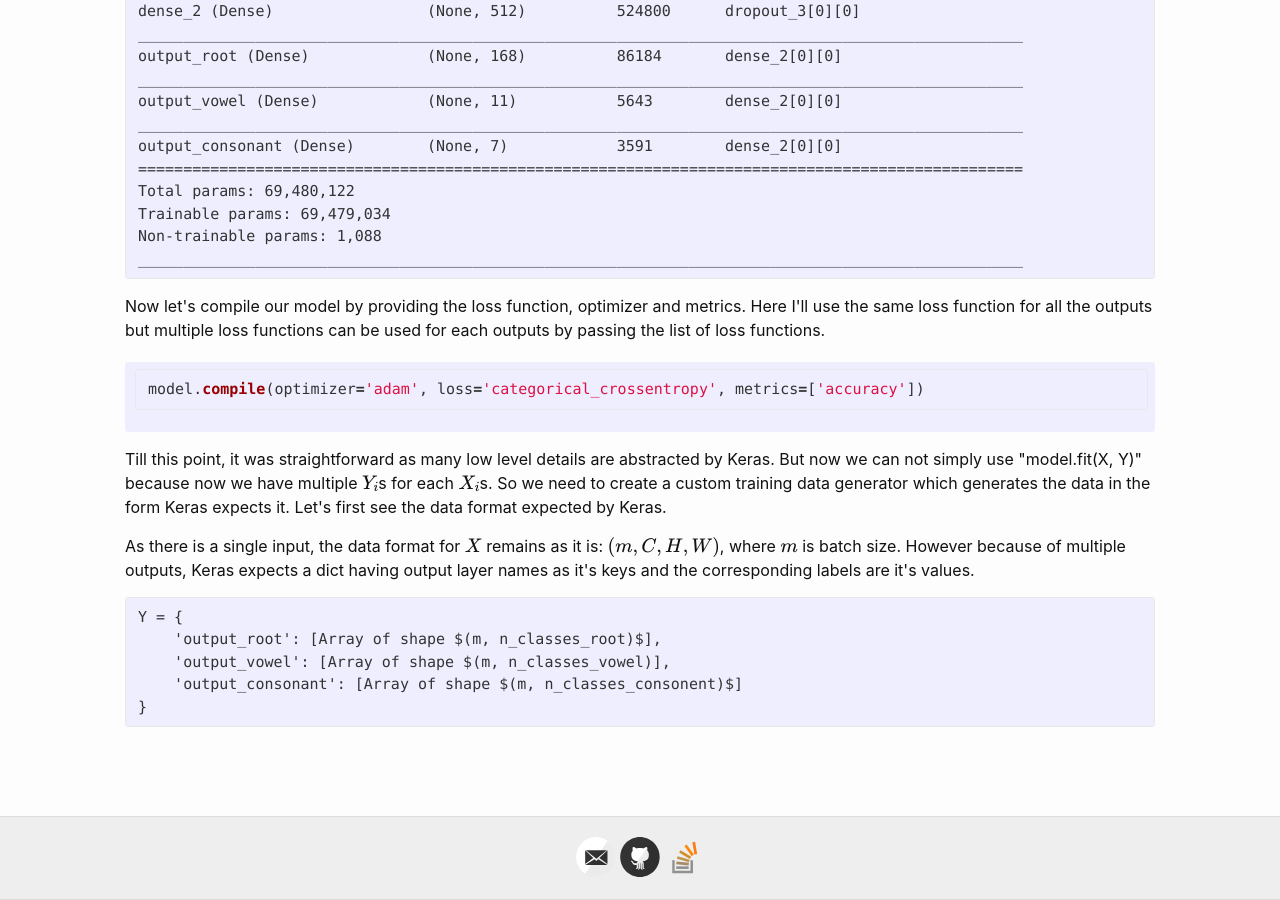
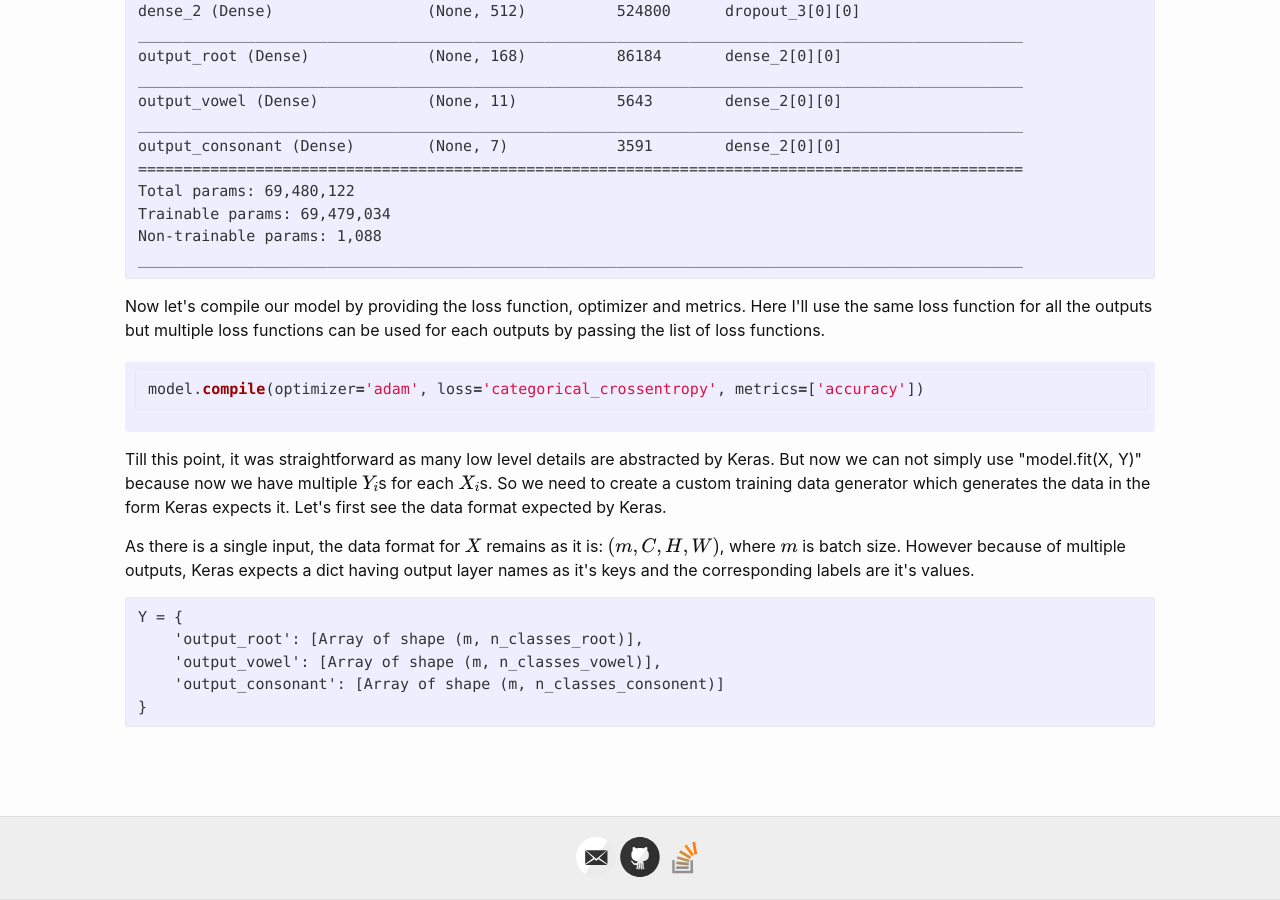
Before and after one commit to Kaushal28/kaushal28.github.io, a Jekyll site: the page built from _posts/2020-03-29-Building-Multi-Output-CNN-with-Keras.html, in a window 1280 px wide and 900 px high, scrolled down 3228 px. Built offline with Jekyll 4.4.1, drawn with Linux system fonts in a browser that asks for light colours; formulas are drawn with MathJax 3; comment, search, counter and statistics services are not loaded.

```diff
--- a/_posts/2020-03-29-Building-Multi-Output-CNN-with-Keras.html
+++ b/_posts/2020-03-29-Building-Multi-Output-CNN-with-Keras.html
@@ -153,9 +153,9 @@ model.compile(optimizer='adam', loss='categorical_crossentropy', metrics=['accur
 
 <pre>
 Y = {
-    'output_root': [Array of shape $(m, n_classes_root)$],
-    'output_vowel': [Array of shape $(m, n_classes_vowel)],
-    'output_consonant': [Array of shape $(m, n_classes_consonent)$]
+    'output_root': [Array of shape (m, n_classes_root)],
+    'output_vowel': [Array of shape (m, n_classes_vowel)],
+    'output_consonant': [Array of shape (m, n_classes_consonent)]
 }
 </pre>
 
```
